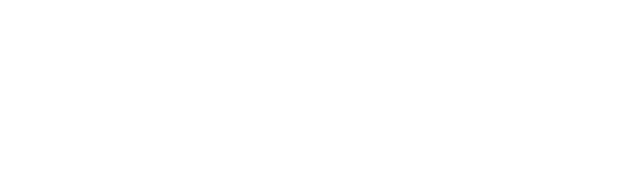
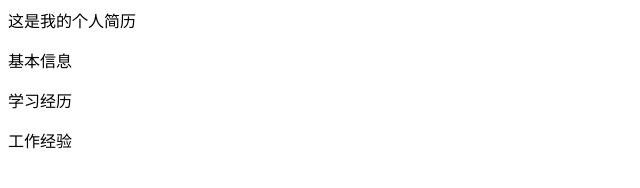
Before and after one commit to bfy5520/resume, a plain HTML site: page index.html in a window 1280 px wide. Shown: the whole page, without its empty margins (0-640 px from the left). Drawn offline with Linux system fonts and the light colour scheme.

```diff
--- a/index.html
+++ b/index.html
@@ -1,3 +1,8 @@
 <html>
-  <body></body>
+  <body>
+		<p>这是我的个人简历</p>
+		<p>基本信息</p>
+		<p>学习经历</p>
+		<p>工作经验</p>
+	</body>
 </html>
```
